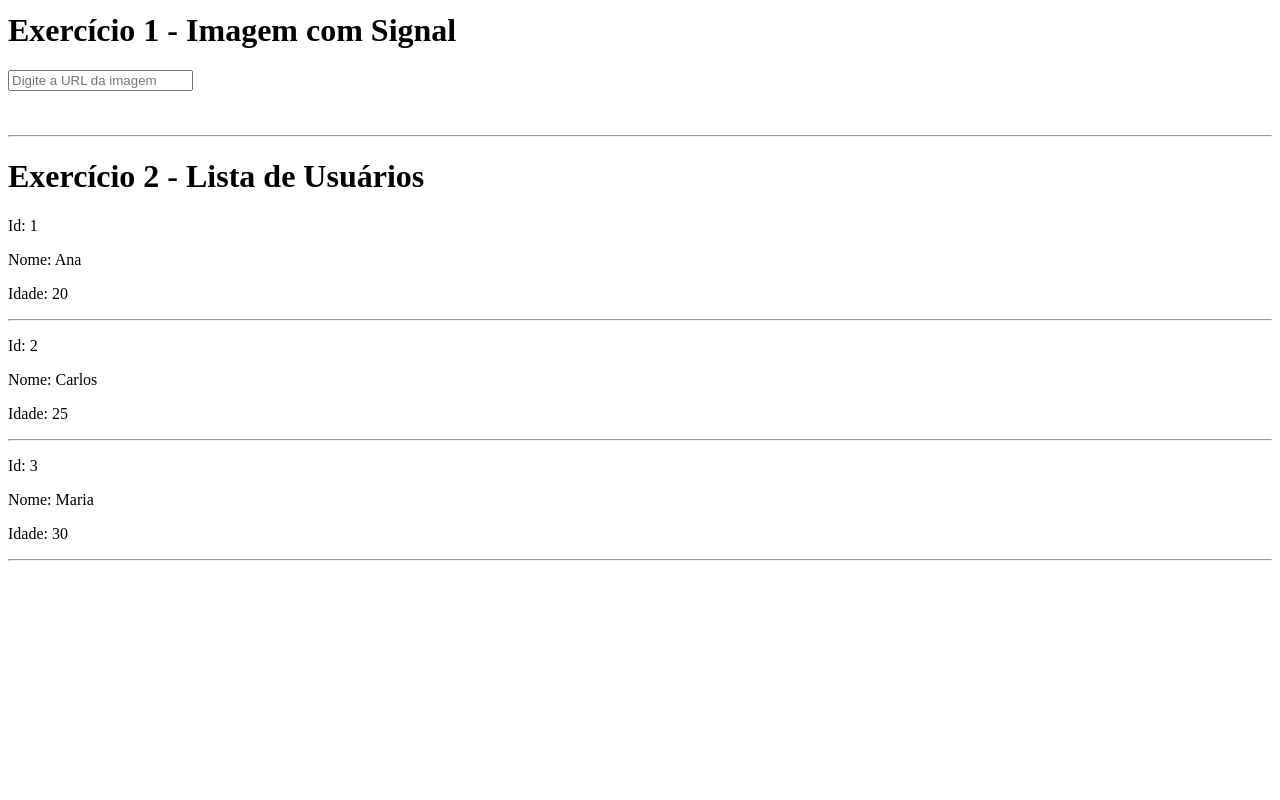
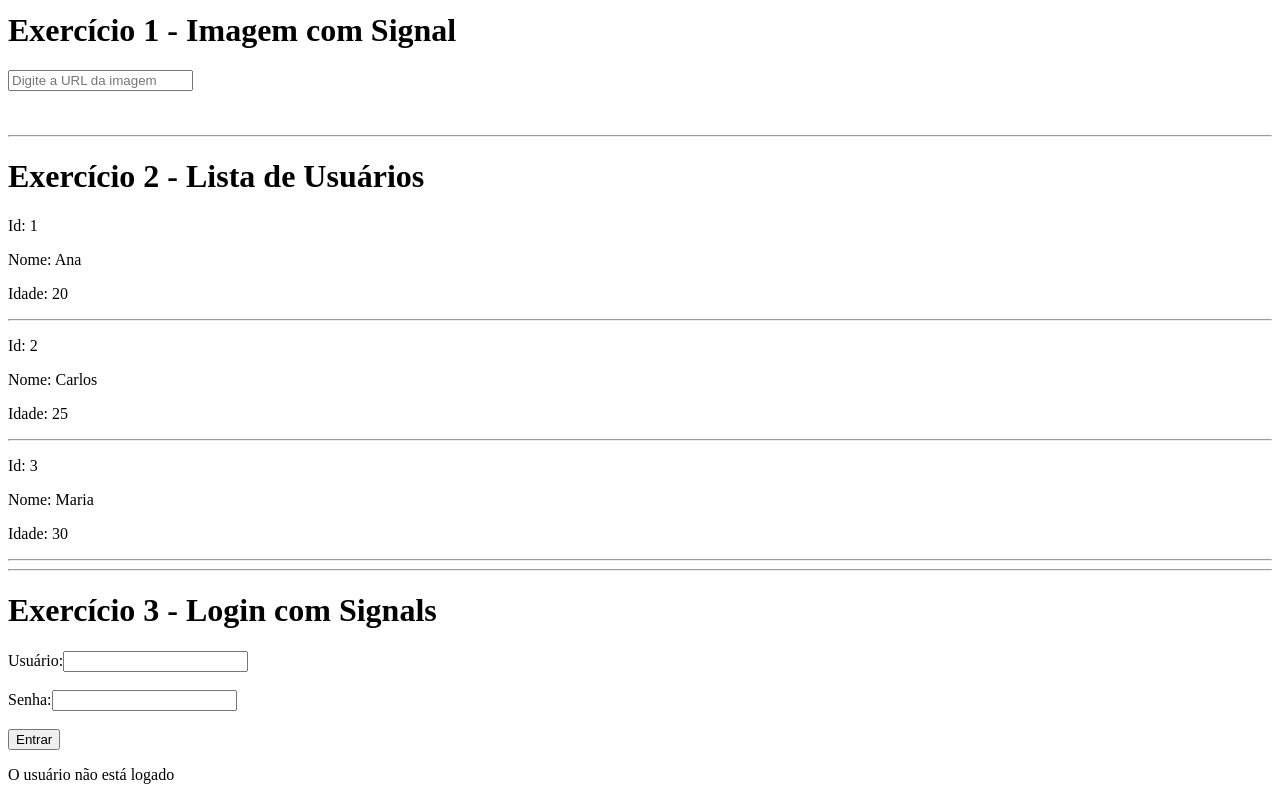
Before and after one commit to marialeticia26/exercicios-angular, an Angular app: page /signals in a window 1280 px wide. Shown: the part 371-1171 px from the top of the page. Before the commit the page ends 940 px from the top, so only its background shows below. Built offline with nearby package versions, Linux system fonts and the light colour scheme.

Commit message:
Adiciona exercício 3 de Signals

```diff
--- a/src/app/paginas/signals/signals.html
+++ b/src/app/paginas/signals/signals.html
@@ -13,3 +13,7 @@
 <hr>
 
 <app-exercicio2-lista-usuarios></app-exercicio2-lista-usuarios>
+
+<hr>
+
+<app-exercicio3-login></app-exercicio3-login>
--- a/src/app/paginas/signals/signals.ts
+++ b/src/app/paginas/signals/signals.ts
@@ -3,6 +3,7 @@ import { Contador } from '../../signals/exercicio1/contador/contador';
 import { Login } from '../../signals/exercicio1/login/login';
 import { Imagem } from '../../signals/exercicio1/imagem/imagem';
 import { Exercicio2ListaUsuarios } from '../../signals/exercicio2-lista-usuarios/exercicio2-lista-usuarios';
+import { Exercicio3Login } from '../../signals/exercicio3-login/exercicio3-login';
 
 @Component({
   selector: 'app-signals',
@@ -10,7 +11,8 @@ import { Exercicio2ListaUsuarios } from '../../signals/exercicio2-lista-usuarios
     Contador,
     Login,
     Imagem,
-    Exercicio2ListaUsuarios
+    Exercicio2ListaUsuarios,
+    Exercicio3Login
   ],
   templateUrl: './signals.html',
   styleUrl: './signals.css'
--- /dev/null
+++ b/src/app/signals/exercicio3-login/exercicio3-login.html
@@ -0,0 +1,29 @@
+<h1>Exercício 3 - Login com Signals</h1>
+
+<form (submit)="fazerLogin(); $event.preventDefault()">
+
+  <label>Usuário:</label>
+  <input
+    type="text"
+    (input)="atualizarUsuario($event)"
+  >
+
+  <br><br>
+
+  <label>Senha:</label>
+  <input
+    type="password"
+    (input)="atualizarSenha($event)"
+  >
+
+  <br><br>
+
+  <button type="submit">
+    Entrar
+  </button>
+
+</form>
+
+<p>
+  {{ logado() ? 'O usuário está logado' : 'O usuário não está logado' }}
+</p>
--- /dev/null
+++ b/src/app/signals/exercicio3-login/exercicio3-login.ts
@@ -0,0 +1,33 @@
+import { Component, signal } from '@angular/core';
+
+@Component({
+  selector: 'app-exercicio3-login',
+  imports: [],
+  templateUrl: './exercicio3-login.html',
+  styleUrl: './exercicio3-login.css'
+})
+export class Exercicio3Login {
+
+  usuario = signal('');
+  senha = signal('');
+  logado = signal(false);
+
+  atualizarUsuario(event: Event) {
+    const input = event.target as HTMLInputElement;
+    this.usuario.set(input.value);
+  }
+
+  atualizarSenha(event: Event) {
+    const input = event.target as HTMLInputElement;
+    this.senha.set(input.value);
+  }
+
+  fazerLogin() {
+    if (this.usuario() == 'admin' && this.senha() == '1234') {
+      this.logado.set(true);
+    } else {
+      this.logado.set(false);
+    }
+  }
+
+}
```
Also changed, not shown: src/app/signals/exercicio3-login/exercicio3-login.css (added), 1 other file (tests, documents, lock files or other folders).
